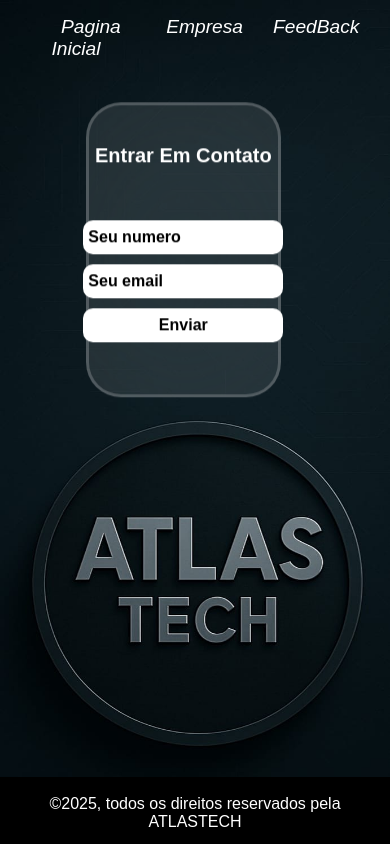
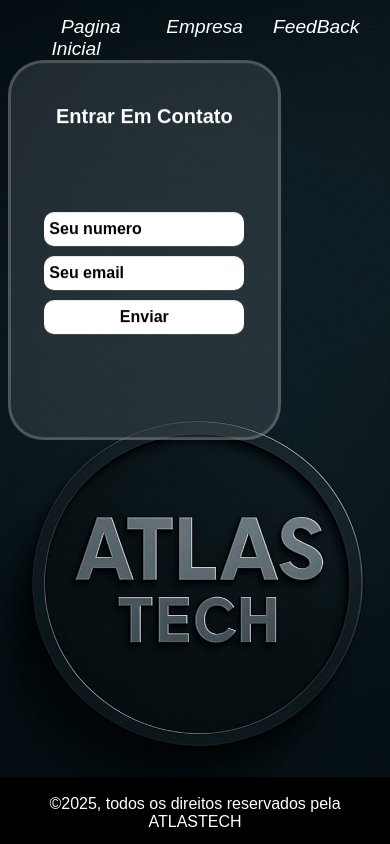
Before and after one commit to Estorce00/ATLASTECH, a plain HTML site: page contato.html in a window 390 px wide. Drawn offline with Linux system fonts and the light colour scheme.

Commit message:
Update contato.html

```diff
--- a/contato.html
+++ b/contato.html
@@ -183,8 +183,8 @@
             background: rgba(255, 255, 255, 0.1);
             border-radius: 20px;
             border: 3px solid rgba(255, 255, 255, 0.2);
-            width: 50%;
-            height: 35%;
+            width: 70%;
+            height: 45%;
             margin: 10%;
             padding: 10%;
             margin-bottom: 10px;
```
